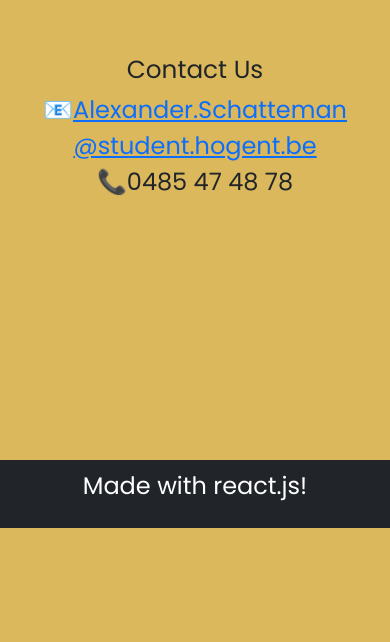
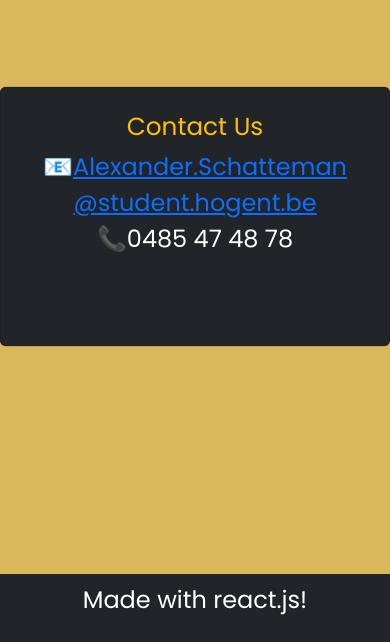
Before and after one commit to LexDarcoz/2223-frontendweb-LexDarcoz_Gymder, a React (Create React App) app: page / in a window 390 px wide. Shown: the part 8151-8793 px from the top of the page. Before the commit the page ends 8679 px from the top, so only its background shows below. Built offline with nearby package versions, Linux system fonts and the light colour scheme.

Commit message:
Navbar marginleft for auth button & contact card

```diff
--- a/src/components/Contact.jsx
+++ b/src/components/Contact.jsx
@@ -5,10 +5,10 @@
     <section className="contact section-padding" id="contact">
       <div className="container mt-5 mb-5">
         <div className="row">
-          <div className="col-md-12">
+          <div className="card bg-dark ">
             <div className="section-header row text-center pb-5">
-              <h2>Contact Us</h2>
-              <p>
+              <h2 style={{ color: "#ffc100" }}>Contact Us</h2>
+              <p className="text-white">
                 📧
                 <Link to="/contactForm" className="text-center">
                   Alexander.Schatteman <br />
--- a/src/components/Navbar.jsx
+++ b/src/components/Navbar.jsx
@@ -88,7 +88,7 @@
                 Discover
               </Link>
             </li>
-            <li className="nav-item">
+            <li className="nav-item" style={{ marginLeft: "10px" }}>
               <AuthenticationButton prop={""} />
             </li>
           </ul>
```
